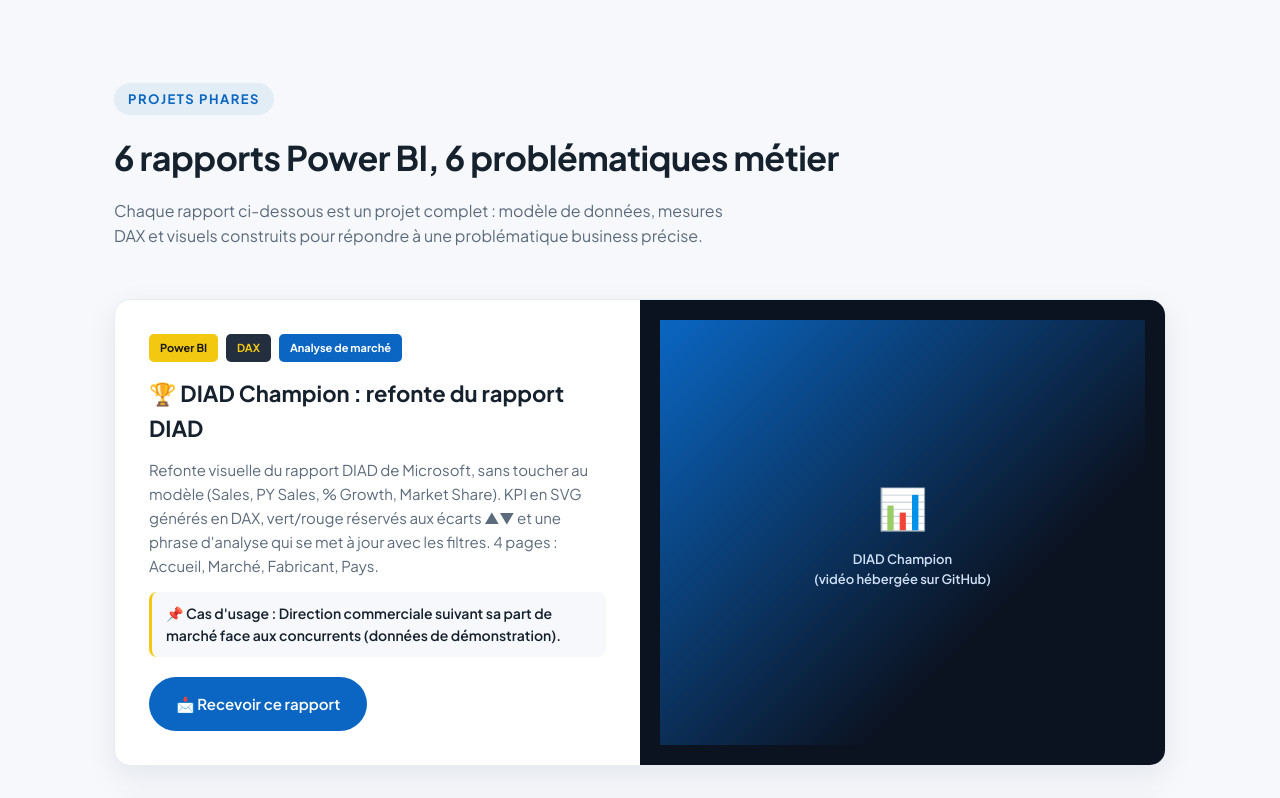
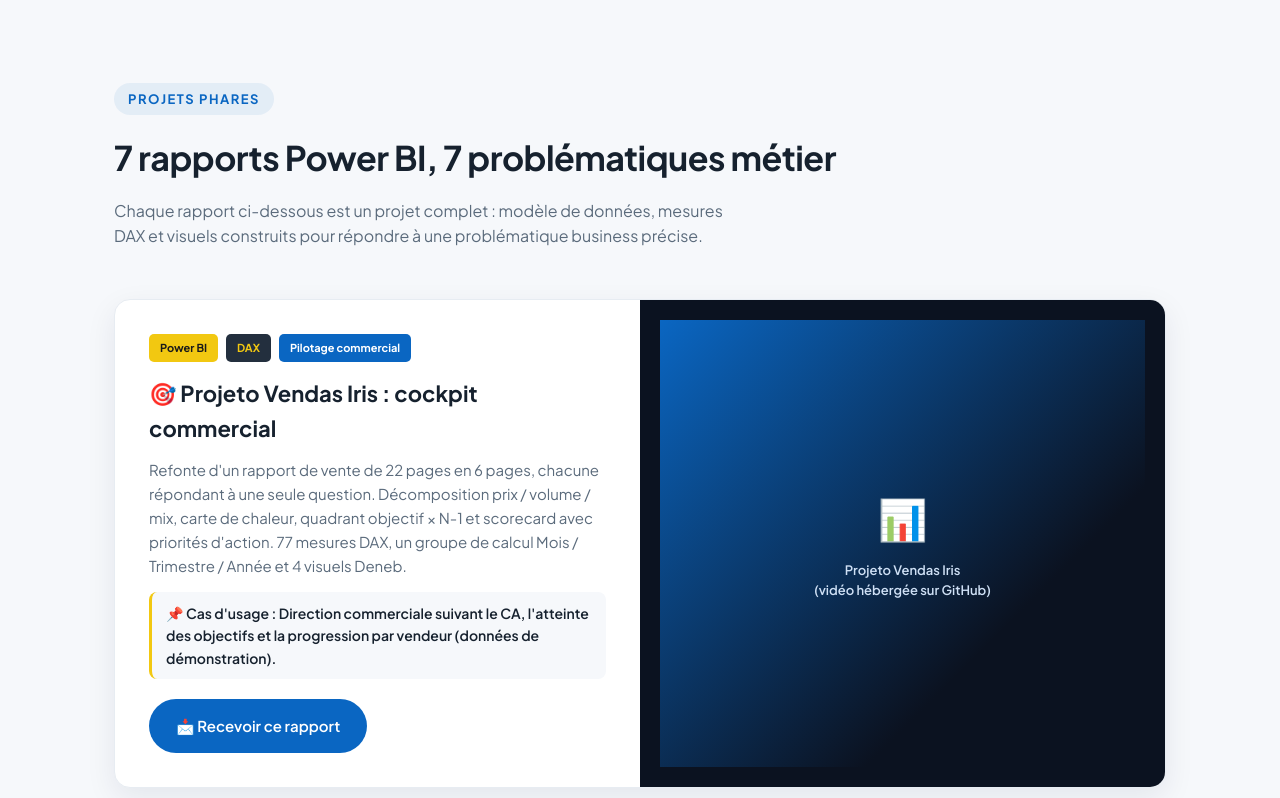
Before and after one commit to smail-erdg/smail-erdg.github.io, a plain HTML site: page index.html in a window 1280 px wide. Shown: the part 1600-2398 px from the top of the page. Drawn offline with Linux system fonts and the light colour scheme.

Commit message:
Add files via upload

```diff
--- a/index.html
+++ b/index.html
@@ -564,7 +564,7 @@
         </a>
       </div>
       <div class="hero-stats">
-        <div class="stat"><b>6</b><span>Rapports Power BI</span></div>
+        <div class="stat"><b>7</b><span>Rapports Power BI</span></div>
         <div class="stat"><b>400M€+</b><span>Périmètre piloté</span></div>
         <div class="stat"><b>2+ ans</b><span>Expérience BI</span></div>
       </div>
@@ -616,8 +616,30 @@
 <section class="projects" id="projets">
   <div class="container">
     <span class="section-tag">Projets phares</span>
-    <h2 class="section-title">6 rapports Power BI, 6 problématiques métier</h2>
+    <h2 class="section-title">7 rapports Power BI, 7 problématiques métier</h2>
     <p class="section-sub">Chaque rapport ci-dessous est un projet complet : modèle de données, mesures DAX et visuels construits pour répondre à une problématique business précise.</p>
+
+    <!-- Project Projeto Vendas Iris -->
+    <div class="project-card">
+      <div class="project-media">
+        <video src="assets/projeto-vendas-iris.mp4" autoplay muted loop playsinline preload="metadata" style="width:100%;height:100%;object-fit:contain;border-radius:8px;" onerror="this.style.display='none';this.nextElementSibling.style.display='flex';"></video>
+        <div class="media-fallback">
+          <div class="mf-icon">📊</div>
+          <div class="mf-text">Projeto Vendas Iris<br>(vidéo hébergée sur GitHub)</div>
+        </div>
+      </div>
+      <div class="project-body">
+        <div class="project-tags">
+          <span class="tag tag-powerbi">Power BI</span>
+          <span class="tag tag-dax">DAX</span>
+          <span class="tag tag-cat">Pilotage commercial</span>
+        </div>
+        <h3>🎯 Projeto Vendas Iris : cockpit commercial</h3>
+        <p>Refonte d'un rapport de vente de 22 pages en 6 pages, chacune répondant à une seule question. Décomposition prix / volume / mix, carte de chaleur, quadrant objectif × N-1 et scorecard avec priorités d'action. 77 mesures DAX, un groupe de calcul Mois / Trimestre / Année et 4 visuels Deneb.</p>
+        <div class="usecase">📌 Cas d'usage : Direction commerciale suivant le CA, l'atteinte des objectifs et la progression par vendeur (données de démonstration).</div>
+        <a class="btn btn-primary project-cta" href="https://docs.google.com/forms/d/e/1FAIpQLSfrWSQZopcLOyCkhCkhhUc2MDidY0ayeoxj_7BFFQ1IcIZH8A/viewform" target="_blank" rel="noopener">📩 Recevoir ce rapport</a>
+      </div>
+    </div>
 
     <!-- Project DIAD Champion SB -->
     <div class="project-card">
@@ -803,7 +825,7 @@
           <ul>
             <li>Conception de rapports Power BI de bout en bout : modélisation de données (star schema), mesures DAX, visuels orientés décision.</li>
             <li>Accompagnement de PME/ETI et de fonctions finance / contrôle de gestion sur leurs projets de reporting et de pilotage de la performance.</li>
-            <li>Livraison de 6 rapports de démonstration couvrant finance &amp; marketing, crypto, immobilier, retail, RH et analyse de marché.</li>
+            <li>Livraison de 7 rapports de démonstration couvrant finance &amp; marketing, crypto, immobilier, retail, RH, analyse de marché et pilotage commercial.</li>
           </ul>
         </div>
 
```
